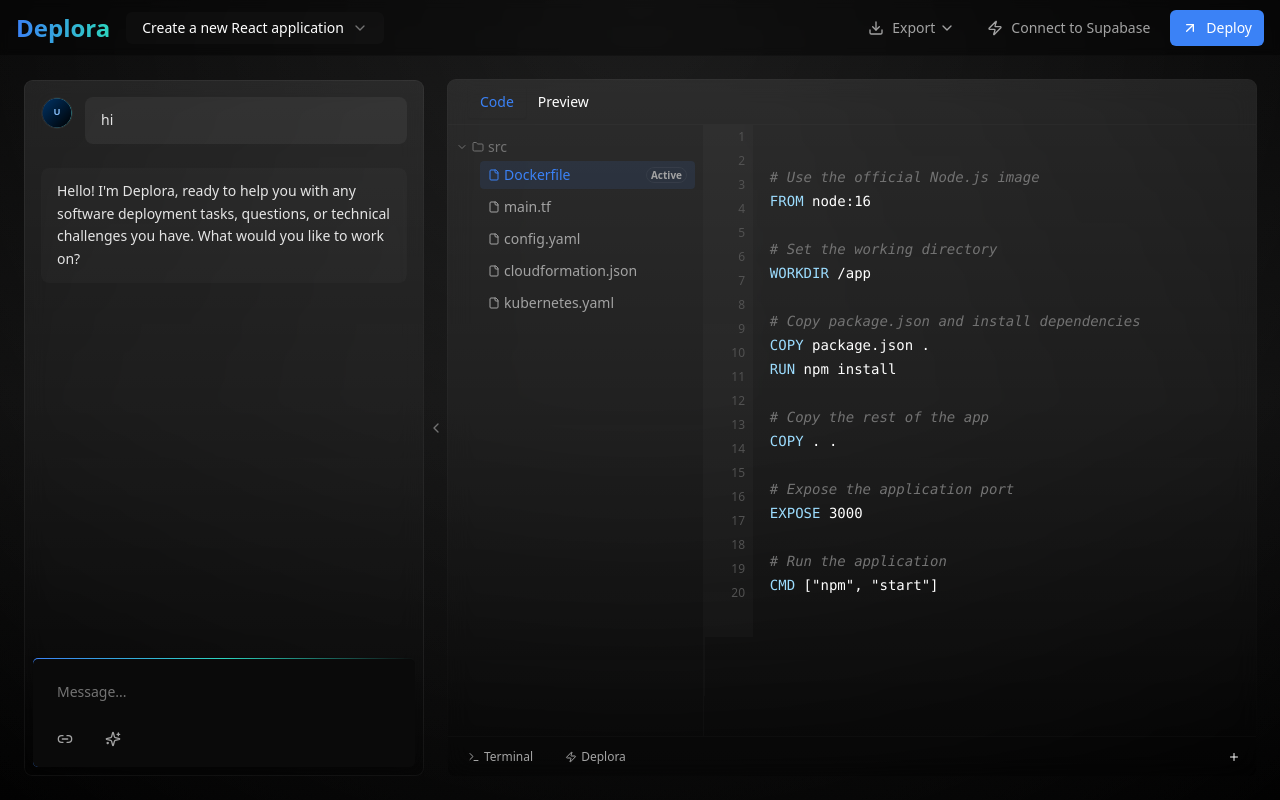
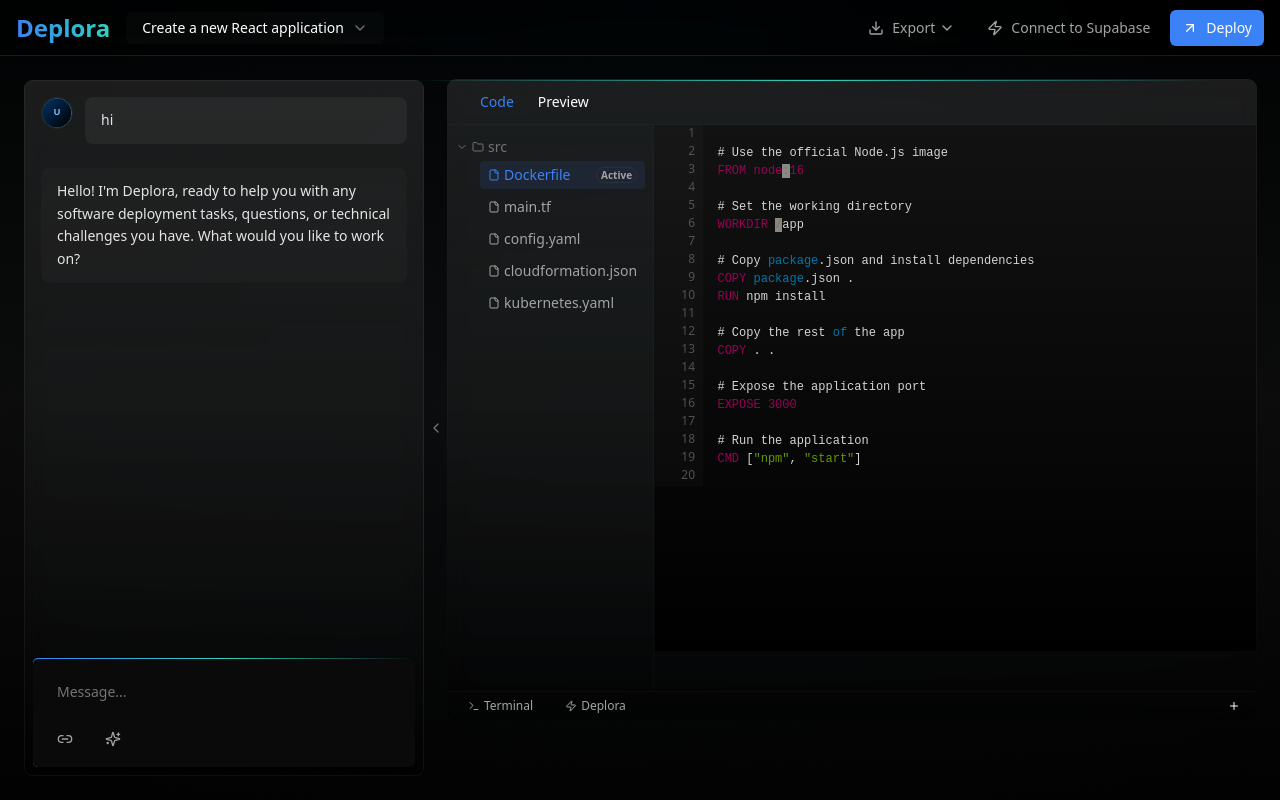
Before and after one commit to Deplora-Tech/int-deplora-web, a Next.js app: page / in a window 1280 px wide. Both pictures are taken after typing "Sample" into the empty fields and a click on the button "Create a docs site with Vitepress". Built offline with nearby package versions, Linux system fonts and the light colour scheme.

Commit message:
changed the theme

```diff
--- a/package.json
+++ b/package.json
@@ -23,8 +23,10 @@
     "next": "15.1.0",
     "next-themes": "^0.4.4",
     "prism-react-renderer": "^2.4.1",
+    "prismjs": "^1.29.0",
     "react": "^19.0.0",
     "react-dom": "^19.0.0",
+    "react-simple-code-editor": "^0.14.1",
     "react-syntax-highlighter": "^15.6.1",
     "tailwind-merge": "^2.5.5",
     "tailwind-scrollbar": "^3.1.0",
--- a/src/app/components/code-editor.tsx
+++ b/src/app/components/code-editor.tsx
@@ -19,6 +19,11 @@ import {
   Plus,
 } from "lucide-react";
 import { detectFileType, FILE_CONTENT, tokenizeContent } from "../lib/editor";
+import Editor from "react-simple-code-editor";
+import { highlight, languages } from "prismjs";
+import "prismjs/components/prism-clike";
+import "prismjs/components/prism-javascript";
+import "prismjs/themes/prism.css"; // Optional: Include a Prism theme for styling
 
 // File List
 const FILES = Object.keys(FILE_CONTENT);
@@ -91,184 +96,60 @@ function FileList({
     </ScrollArea>
   );
 }
-const highlightContent = (content: string, fileType: string) => {
-  const tokens = tokenizeContent(content, fileType);
-
-  return tokens.map((token, index, arr) => {
-    switch (fileType) {
-      case "dockerfile":
-        if (
-          /^(FROM|RUN|CMD|COPY|ENTRYPOINT|EXPOSE|WORKDIR|ENV|ARG|LABEL|USER)$/.test(
-            token
-          )
-        ) {
-          return (
-            <span key={index} className="text-[#9CDCFE]">
-              {token}
-            </span>
-          );
-        }
-        if (/^#/.test(token)) {
-          return (
-            <span key={index} className="text-neutral-500 italic">
-              {token}
-            </span>
-          );
-        }
-        if (/^".*"$/.test(token)) {
-          return (
-            <span key={index} className="text-[#CE9178]">
-              {token}
-            </span>
-          );
-        }
-        break;
-
-      case "terraform":
-        if (/^(resource|provider|variable|output|module|data)$/.test(token)) {
-          return (
-            <span key={index} className="text-[#9CDCFE]">
-              {token}
-            </span>
-          );
-        }
-        if (/^#|\/\/|\/\*/.test(token)) {
-          return (
-            <span key={index} className="text-neutral-500 italic">
-              {token}
-            </span>
-          );
-        }
-        if (/^".*"$/.test(token)) {
-          return (
-            <span key={index} className="text-[#CE9178]">
-              {token}
-            </span>
-          );
-        }
-        if (/^(true|false|null|\d+)$/.test(token)) {
-          return (
-            <span key={index} className="text-[#569CD6]">
-              {token}
-            </span>
-          );
-        }
-        break;
-
-      case "yaml":
-        if (/^".*"$/.test(token)) {
-          return (
-            <span key={index} className="text-[#CE9178]">
-              {token}
-            </span>
-          );
-        }
-        if (/^#/.test(token)) {
-          return (
-            <span key={index} className="text-neutral-500 italic">
-              {token}
-            </span>
-          );
-        }
-        if (/^(true|false|null|\d+)$/.test(token)) {
-          return (
-            <span key={index} className="text-[#569CD6]">
-              {token}
-            </span>
-          );
-        }
-        break;
-
-      case "json":
-        // Use existing JSON logic
-        if (["{", "}", "[", "]", ":", ","].includes(token)) {
-          return (
-            <span key={index} className="text-neutral-500">
-              {token}
-            </span>
-          );
-        }
-
-        // Keys (strings followed by colons)
-        const nextToken = arr[index + 1];
-        if (/^".*"$/.test(token) && nextToken === ":") {
-          return (
-            <span key={index} className="text-[#9CDCFE]">
-              {token}
-            </span>
-          );
-        }
-
-        // String values
-        if (/^".*"$/.test(token)) {
-          return (
-            <span key={index} className="text-[#CE9178]">
-              {token}
-            </span>
-          );
-        }
-
-        // Boolean values and numbers
-        if (/^(true|false|null|\d+)$/.test(token)) {
-          return (
-            <span key={index} className="text-[#569CD6]">
-              {token}
-            </span>
-          );
-        }
-
-        // Whitespace (preserve spacing)
-        if (/^\s+$/.test(token)) {
-          return token;
-        }
-        break;
-
-      default:
-        return (
-          <span key={index} className="text-white">
-            {token}
-          </span>
-        );
-    }
-
-    // Preserve spacing
-    if (/^\s+$/.test(token)) {
-      return token;
-    }
-
-    // Default fallback
-    return (
-      <span key={index} className="text-white">
-        {token}
-      </span>
-    );
-  });
-};
 
 function EditorContent({
   selectedFile,
+  fileContent,
+  setFileContent,
 }: {
   selectedFile: keyof typeof FILE_CONTENT;
+  fileContent: typeof FILE_CONTENT;
+  setFileContent: React.Dispatch<React.SetStateAction<typeof FILE_CONTENT>>;
 }) {
-  const content = FILE_CONTENT[selectedFile];
+  const content = fileContent[selectedFile];
   const fileType = detectFileType(selectedFile);
-  console.log(fileType, content);
+
+  const handleContentChange = (newContent: string) => {
+    setFileContent({
+      ...fileContent,
+      [selectedFile]: newContent,
+    });
+  };
 
   return (
-    <ScrollArea className="h-[calc(100%-40px)]">
+    <ScrollArea className="h-[calc(100%-40px)] w-full bg-gradient-to-b from-[#121212] to-black">
       <div className="relative">
         {/* Line Numbers */}
-        <div className="absolute left-0 top-0 bottom-0 w-12 flex flex-col items-end pr-2 text-xs text-neutral-600 select-none bg-white/[0.02]">
+        <div className="absolute left-0 top-0 bottom-0 w-12 flex flex-col items-end pr-2 text-xs text-neutral-600 select-none bg-white/[0.02] gap-[2px]">
           {Array.from({ length: content.split("\n").length }).map((_, i) => (
-            <div key={i} className="leading-6">
+            <div key={i} style={{ fontSize: "0.75rem" }}>
               {i + 1}
             </div>
           ))}
         </div>
-        {/* Highlighted Content */}
-        <pre className="p-4 pl-12 font-mono text-sm leading-6 whitespace-pre-wrap">
-          <code>{highlightContent(content, fileType)}</code>
-        </pre>
+        {/* Code Editor */}
+        <div className="pl-12 ">
+          <Editor
+            value={content}
+            onValueChange={handleContentChange}
+            highlight={(code) =>
+              highlight(
+                code,
+                languages[fileType] || languages.js,
+                fileType
+              ).replace(/<span class="token punctuation">(.*?)<\/span>/g, "$1")
+            }
+            style={{
+              paddingTop: 1,
+              fontFamily: '"Fira code", "Fira Mono", monospace',
+              fontSize: 12,
+              backgroundColor: "none", // Set to a neutral background
+              color: "#d4d4d4",
+              borderColor: "transparent",
+            }}
+            className="bg-none text-gray-400 focus:outline-none border-none hover:border-none"
+          />
+        </div>
       </div>
     </ScrollArea>
   );
@@ -280,7 +161,7 @@ function PreviewContent() {
 
 function FooterActions() {
   return (
-    <div className="h-10 px-2 flex items-center justify-between border-t border-white/[0.02]">
+    <div className="px-2 flex items-center justify-between border-t border-white/[0.02]">
       <div className="flex items-center gap-2">
         <Button
           variant="ghost"
@@ -309,12 +190,14 @@ function FooterActions() {
 export function CodeEditor() {
   const [selectedFile, setSelectedFile] =
     useState<keyof typeof FILE_CONTENT>("Dockerfile");
+  const [fileContent, setFileContent] = useState(FILE_CONTENT);
 
   return (
-    <div className="gradient-border flex-1 flex flex-col min-w-0">
-      <Tabs defaultValue="code" className="flex-1 flex flex-col">
+    <div className="gradient-border flex-1 flex flex-col min-w-0 h-[80vh]">
+      <Tabs defaultValue="code" className="flex-1 flex flex-col h-[76vh]">
         <TabsHeader />
-        <TabsContent value="code" className="flex-1 p-0 mt-0">
+        <div className="absolute top-0 right-10 h-[0.6px] w-full bg-gradient-to-r from-transparent via-blue-500 via-50% via-teal-400 to-transparent" />
+        <TabsContent value="code" className="flex-1 p-0 mt-0 h-[76vh]">
           <div className="flex h-full divide-x divide-white/[0.02]">
             <div className="w-64 flex flex-col border-r border-white/[0.02]">
               <FileList
@@ -322,7 +205,12 @@ export function CodeEditor() {
                 setSelectedFile={setSelectedFile}
               />
             </div>
-            <EditorContent selectedFile={selectedFile} />
+
+            <EditorContent
+              selectedFile={selectedFile}
+              fileContent={fileContent}
+              setFileContent={setFileContent}
+            />
           </div>
         </TabsContent>
         <TabsContent value="preview" className="flex-1 mt-0">
--- a/src/app/globals.css
+++ b/src/app/globals.css
@@ -81,3 +81,9 @@
     @apply bg-background text-foreground;
   }
 }
+
+.token.punctuation {
+  all: unset;
+  color: inherit !important;
+  background: transparent !important;
+}
--- a/src/app/layout.tsx
+++ b/src/app/layout.tsx
@@ -23,14 +23,16 @@ export default function RootLayout({
           <div className="absolute inset-0 bg-gradient-to-b from-[#000000] via-[#0a0a0a] to-[#010101]" />
 
           {/* Light source effect at the top */}
-          <div className="absolute inset-0 bg-[radial-gradient(circle_at_top,rgba(255,255,255,0.1),rgba(0,0,0,0))]" />
+          <div className="absolute inset-0 bg-[radial-gradient(circle_at_top,rgba(0,170,255,0.02),rgba(0,0,0,0))]" />
 
           {/* Slight texture overlay for depth */}
           <div className="absolute inset-0 bg-noise opacity-5 mix-blend-overlay" />
         </div>
 
         <div className="relative flex flex-col flex-1">
-          <header className="flex h-14 items-center border-b border-white/[0.02] bg-black/40 backdrop-blur-sm">
+          <header className="relative flex h-14 items-center border-b border-white/[0.1] bg-gradient-to-r from-black/40 via-[#01010101] to-black backdrop-blur-md">
+            {/* Gradient positioned at the top-right border */}
+
             <div className="flex items-center justify-between w-full px-4">
               <div className="flex items-center gap-4">
                 <span className="text-2xl font-bold bg-gradient-to-r from-blue-500 to-teal-400 bg-clip-text text-transparent">
@@ -74,6 +76,7 @@ export default function RootLayout({
               </div>
             </div>
           </header>
+
           <main className="flex-1 flex min-h-0 overflow-hidden p-6 gap-6">
             {children}
           </main>
```
Also changed, not shown: src/app/page.tsx (+9 -9 lines), 1 other file (tests, documents, lock files or other folders).
